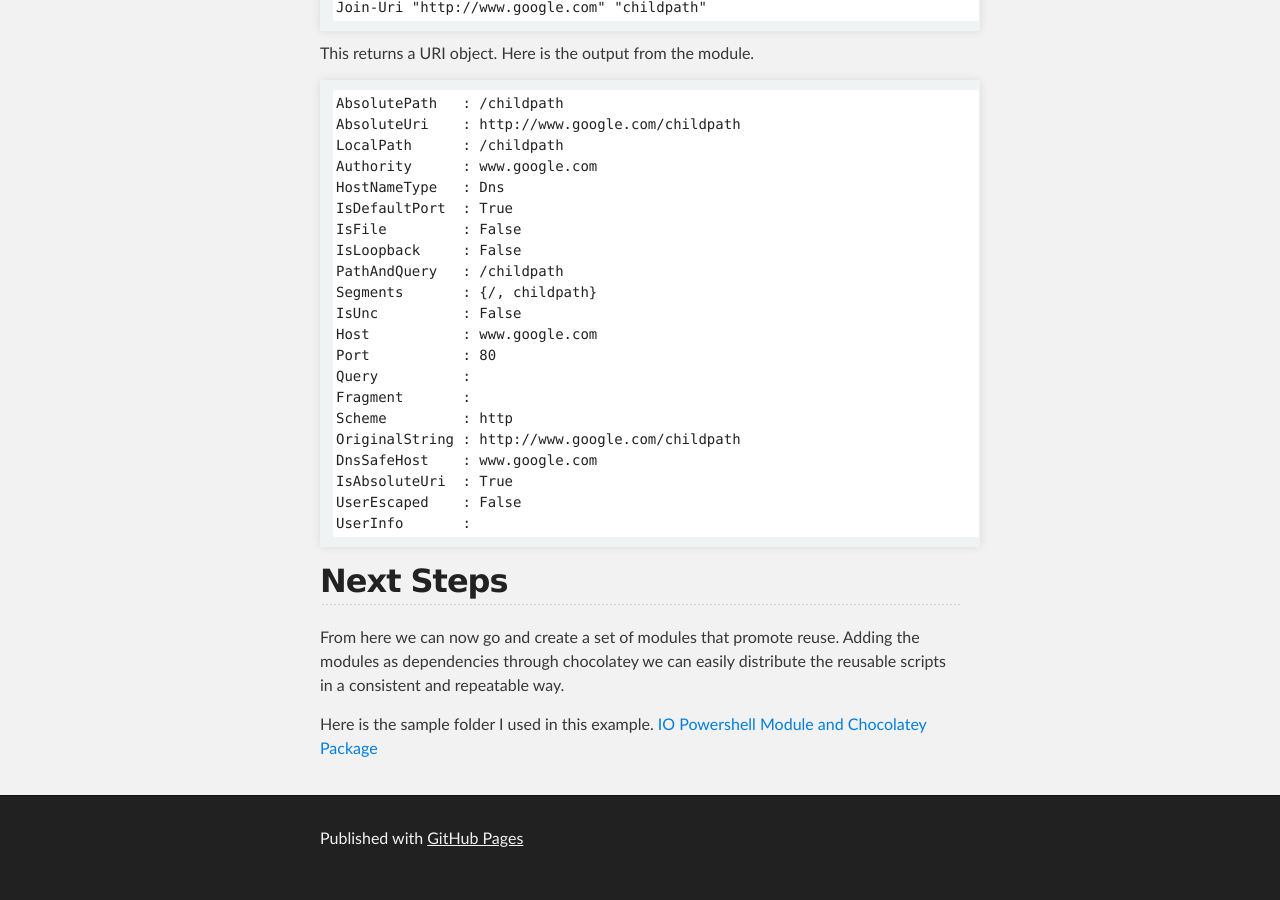
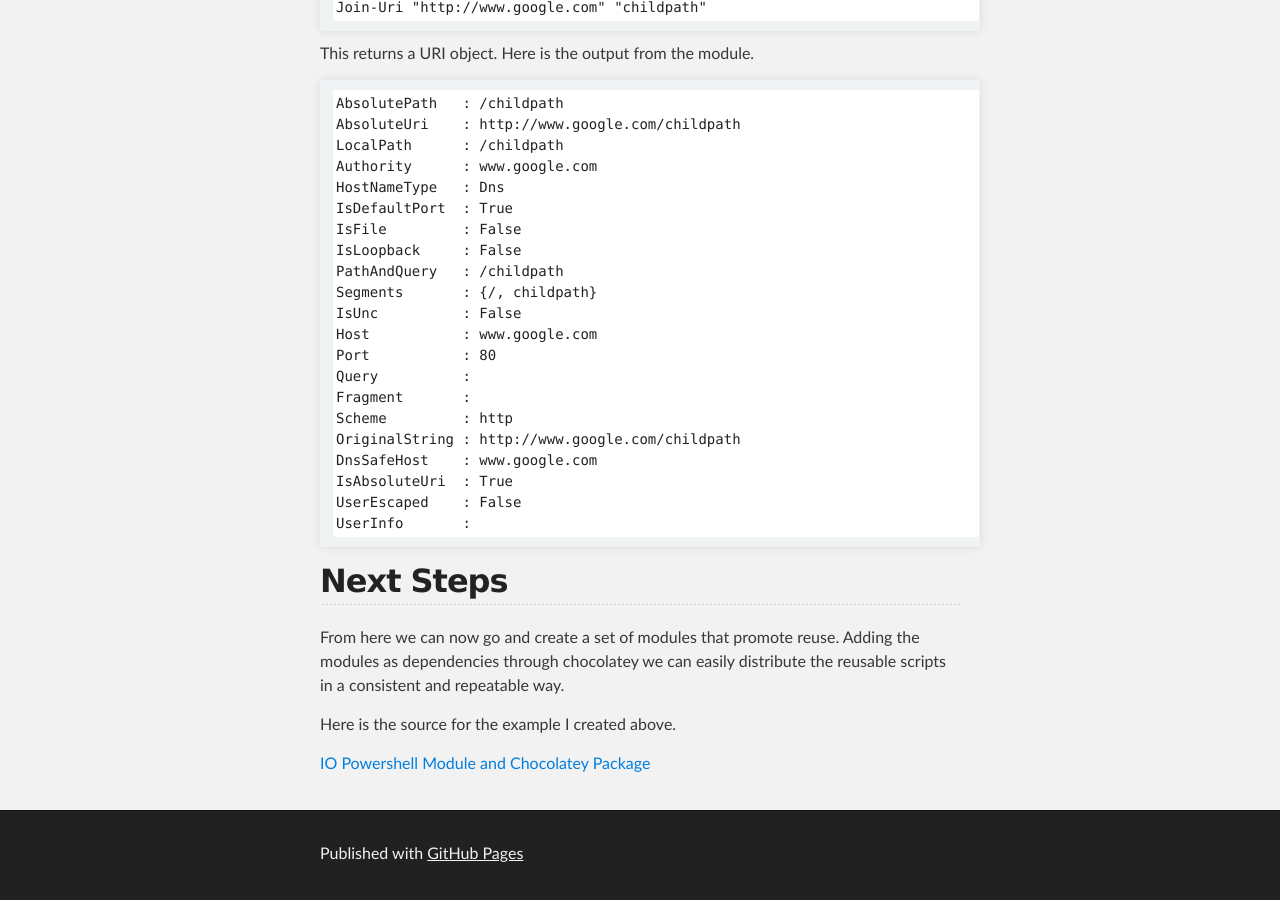
Before and after one commit to patrickhuber/patrickhuber.github.io, a Jekyll site: the page built from _posts/2015-03-17-creating-reusable-powershell-modules-with-psget-and-chocolatey.md, in a window 1280 px wide and 900 px high, scrolled down 9220 px. Built offline with Jekyll 4.4.1, drawn with Linux system fonts in a browser that asks for light colours; Markdown is read by kramdown in place of the engine named in the settings.

Commit message:
updates wording in closing statement

```diff
--- a/_posts/2015-03-17-creating-reusable-powershell-modules-with-psget-and-chocolatey.md
+++ b/_posts/2015-03-17-creating-reusable-powershell-modules-with-psget-and-chocolatey.md
@@ -424,5 +424,6 @@ UserInfo       :
 From here we can now go and create a set of modules that promote reuse.
 Adding the modules as dependencies through chocolatey we can easily distribute the reusable scripts in a consistent and repeatable way.
 
-Here is the sample folder I used in this example.
+Here is the source for the example I created above.
+
 [IO Powershell Module and Chocolatey Package](https://github.com/patrickhuber/Powershell/tree/master/IO)
```
